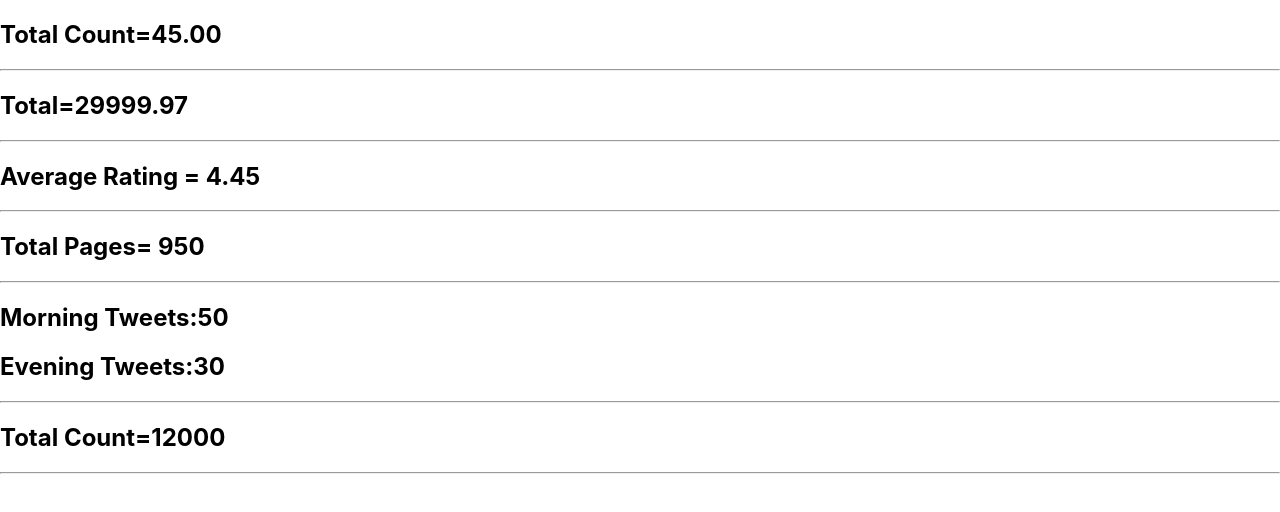
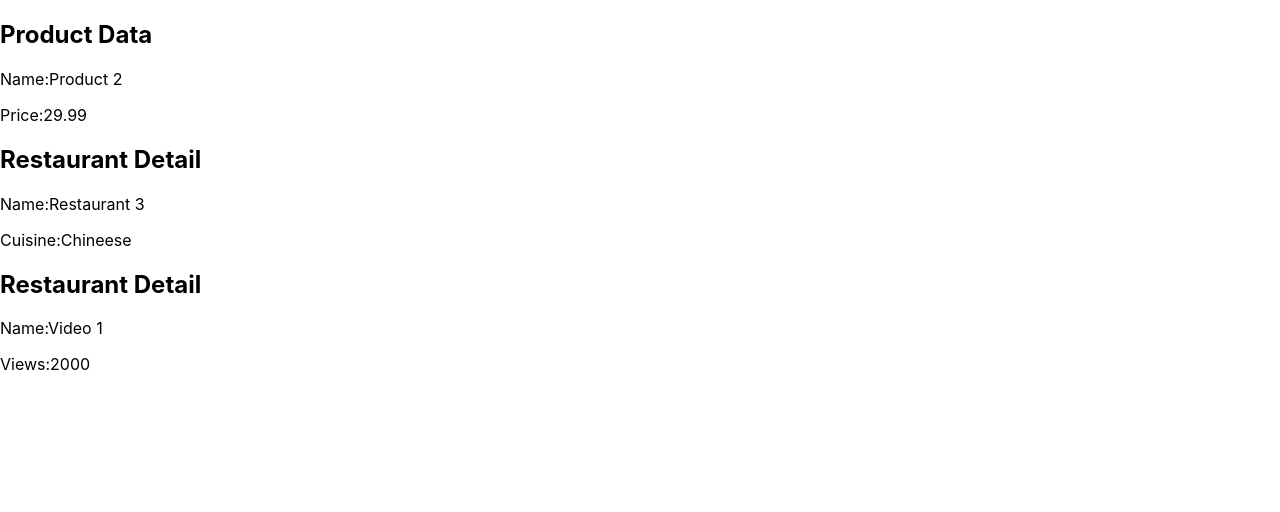
Before and after one commit to sourav7274/NeogP, a React (Create React App) app in the folder CW/test1/: page / in a window 1280 px wide. Shown: the top 512 px of the page. Built offline with nearby package versions, Linux system fonts and the light colour scheme.

Commit message:
IR2.4_CW

```diff
--- a/CW/test1/src/App.js
+++ b/CW/test1/src/App.js
@@ -1,141 +1,64 @@
 
 import './App.css';
 
-const Blogpost = ({blogPosts}) =>{
-  const total = blogPosts.reduce((acc,curr)=> curr.category==="Food"?acc+=(curr.content).length:acc ,0)
+const Products = ({products,productId}) =>{
+  const productDetail = products.find(product => product.id===productId)
   return(
-    <div>
-      <h2>Total Count={total.toFixed(2)} </h2>
-      <hr/>
-    </div>
-
-  )
-}
-
-const Laptops = ({laptops}) =>{
-  const total = laptops.reduce((acc,curr)=>acc+=curr.price,0)
-  return(
-    <div>
-      <h2>Total={total} </h2>
-      <hr/>
+    <div key={productDetail.id}>
+      <h2>Product Data</h2>
+      <p>Name:{productDetail.name}</p>
+      <p>Price:{productDetail.price}</p>
     </div>
   )
 }
 
-const Cafes = ({cafes}) =>{
-  const total = cafes.reduce((acc,curr)=>acc+=curr.rating,0)
+const Restaurants = ({restaurants,name})=>{
+  const resDetail = restaurants.find(res => res.name===name)
   return(
-    <div>
-      <h2>Average Rating = {total/cafes.length} </h2>
-      <hr/>
+    <div key={resDetail.id}>
+      <h2>Restaurant Detail</h2>
+      <p>Name:{resDetail.name}</p>
+      <p>Cuisine:{resDetail.cuisine}</p>
     </div>
   )
 }
 
-const Books = ({books}) =>{
-  const total = books.reduce((acc,curr)=>acc+=curr.pages,0)
+const Videos = ({videos,name}) =>{
+  const vidInfo = videos.find(vid => vid.name===name)
   return(
-    <div>
-      <h2>Total Pages= {total} </h2>
-      <hr/>
+    <div key={vidInfo.id}>
+      <h2>Restaurant Detail</h2>
+      <p>Name:{vidInfo.name}</p>
+      <p>Views:{vidInfo.views}</p>
     </div>
   )
 }
 
-const Tweets =({tweets}) =>{
-  const morningTotal = tweets.reduce((acc,curr)=>curr.schedule==="Morning tweet"?acc+=curr.likes:acc,0)
-  const eveningTotal = tweets.reduce((acc,curr)=>curr.schedule==="Evening tweet"?acc+=curr.likes:acc,0)
-  return(
-    <div>
-      <h2>Morning Tweets:{morningTotal}</h2>
-      <h2>Evening Tweets:{eveningTotal}</h2>
-      <hr/>
-    </div>
-  )
-}
+function App() {
 
-const Podcasts = ({podcasts}) =>{
-  const total = podcasts.reduce((acc,curr)=> curr.type==="verified"?acc+=curr.listeners:acc ,0)
-  return(
-    <div>
-      <h2>Total Count={total} </h2>
-      <hr/>
-    </div>
+  const products = [
+    {id:1,name:"Product 1",price:19.99},
+    {id:2,name:"Product 2",price:29.99},
+    {id:3,name:"Product 3",price:39.99},
+  ]
 
-  )
-}
+  const restaurants = [
+    {id:1,name:"Restaurant 1",cuisine:"Italian"},
+    {id:2,name:"Restaurant 2",cuisine:"Mexican"},
+    {id:3,name:"Restaurant 3",cuisine:"Chineese"},
+  ]
 
-function App() {
-  const blogPosts = [
-
-    { id: 1, title: "Blog Post 1", content: "Content 1", category: "Technology"},
-
-    { id: 2, title: "Blog Post 2", content: "Content 2", category: "Food" },
-
-    { id: 3, title: "Blog Post 3", content: "Content 3", category: "Technology"},
-
-    { id: 4, title: "Blog Post 4", content: "New content of food called Content 4", category: "Food"},
-
-  ];
-  const laptops = [
-
-    { id: 1, brand: "Dell", price: 8999.99 },
-
-    { id: 2, brand: "HP", price: 7999.99 },
-
-    { id: 3, brand: "MacBook", price: 12999.99 },
-
-  ];
-  const cafes = [
-
-    { id: 1, name: "Coffee House", rating: 4.5, type: "cafe" },
-
-    { id: 2, name: "Cafe Latte", rating: 4.2, type: "cafe" },
-
-    { id: 3, name: "Espresso Bar", rating: 4.8, type: "cafe" },
-
-    { id: 3, name: "Me and U", rating: 4.3, type: "restaurant" },
-
-  ];
-  const books = [
-
-    { id: 1, title: "Book 1", pages: 300 },
-
-    { id: 2, title: "Book 2", pages: 250 },
-
-    { id: 3, title: "Book 3", pages: 400 },
-
-  ];
-  const tweets = [
-
-    { id: 1, content: "Tweet 1", likes: 20, schedule: "Morning tweet" },
-
-    { id: 2, content: "Tweet 2", likes: 15, schedule: "Evening tweet" },
-
-    { id: 3, content: "Tweet 3", likes: 30, schedule: "Morning tweet" },
-
-{ id: 4, content: "Tweet 4", likes: 15, schedule: "Evening tweet" },
-
-  ];
-
-  const podcasts = [
-
-    { id: 1, title: "Tech Talk", listeners: 5000, type: "verified" },
-
-    { id: 2, title: "Science Insights", listeners: 1000, type: "unverified" },
-
-    { id: 3, title: "Comedy Hour", listeners: 7000, type: "verified" },
-
-  ];
+  const videos = [
+    {id:1,name:"Video 1",views:2000},
+    {id:2,name:"Video 2",views:4000},
+    {id:3,name:"Video 3",views:5000},
+  ]
 
   return (
     <div>
-      <Blogpost blogPosts={blogPosts} />
-      <Laptops laptops={laptops} />
-      <Cafes  cafes={cafes}/>
-      <Books books={books}/>
-      <Tweets tweets={tweets}/>
-      <Podcasts podcasts={podcasts} />
+      <Products products={products}  productId={2}/>
+      <Restaurants restaurants={restaurants} name="Restaurant 3"/>
+      <Videos videos={videos} name="Video 1"/>
     </div>
   )
 }
```
